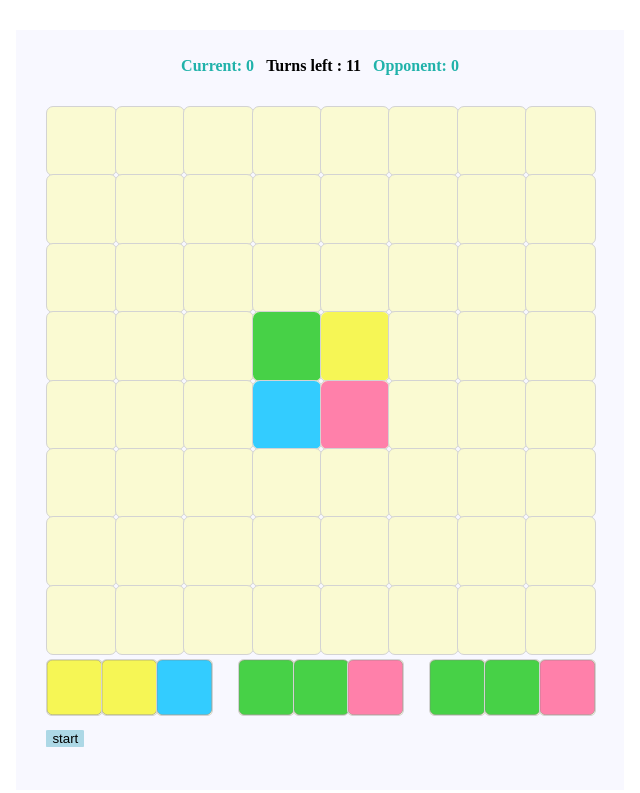
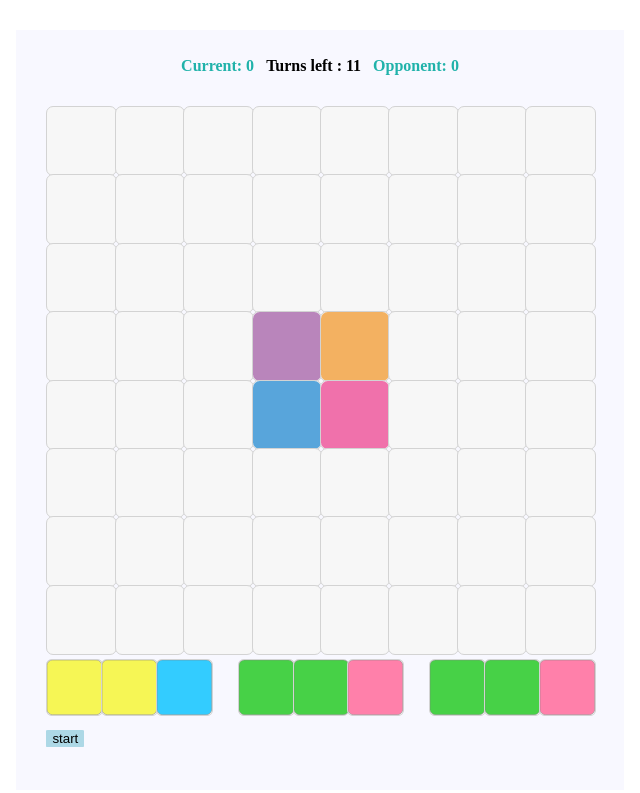
Before and after one commit to bolobobo/Matching, a website: page index.html in a window 1280 px wide. Shown: the whole page, without its empty margins (320-960 px from the left). Drawn offline with nearby package versions, Linux system fonts and the light colour scheme.

Commit message:
new color scheme

```diff
--- a/css/game.css
+++ b/css/game.css
@@ -30,26 +30,30 @@ textarea, input {
 
 .R {
   /*border: 0.5px solid grey;*/
-  background-color: rgb(255, 128, 170);
+  /*background-color: rgb(255, 128, 170);*/
+  background-color: rgb(240,113,171);
   border-radius: 10%;
 }
 
 .G {
-  border: 1% solid grey;
-  background-color: rgb(71, 209, 71);
+  /*border: 1% solid grey;*/
+  /*background-color: rgb(71, 209, 71);*/
+  background-color: rgb(185,133,187);
   border-radius: 10%;
 }
 
 .B {
   /*border: 0.5px solid grey;*/
-  background-color: rgb(51, 204, 255);
+  /*background-color: rgb(51, 204, 255);*/
+  background-color: rgb(88,165,219);
   border-radius: 10%;
   /*opacity: 0.8;*/
 }
 
 .Y {
   /*border: 0.5px solid grey;*/
-  background-color: rgb(246, 246, 85);
+  /*background-color: rgb(246, 246, 85);*/
+  background-color: rgb(243, 177, 97);
   border-radius: 10%;
 }
 
@@ -85,7 +89,8 @@ html, body {
 
 .gameBox {
     border: 0.5px solid lightgrey;
-    background-color: lightgoldenrodyellow;
+    /*background-color: lightgoldenrodyellow;*/
+    background-color: rgb(247, 247, 247);
     border-radius: 10%;
 }
 
@@ -144,7 +149,9 @@ html, body {
 }
 .rowBox {
     border-left: 1px grey;
-    background-color: lightgoldenrodyellow;
+    /*background-color: lightgoldenrodyellow;*/
+    background-color: rgb(247, 247, 247);
+
 }
 
 img {
```
Also changed, not shown: tsconfig.json (+9 -9 lines).
